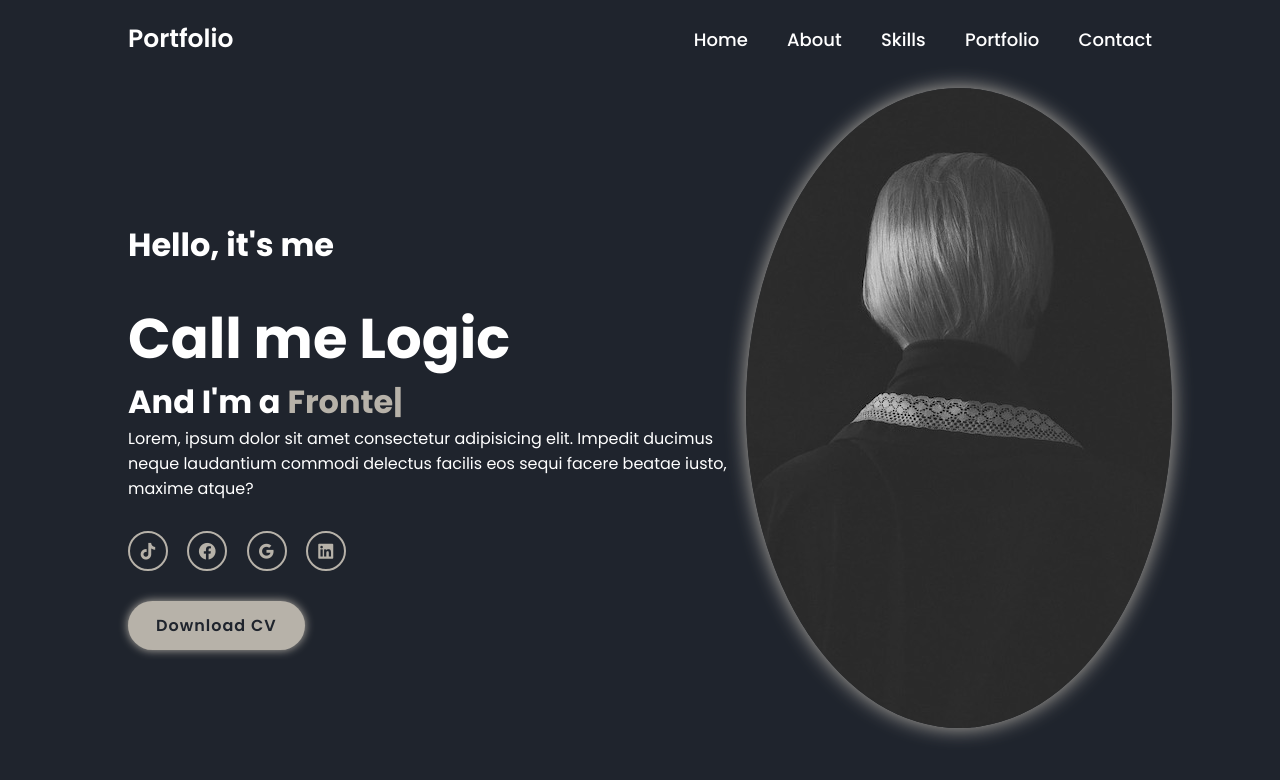
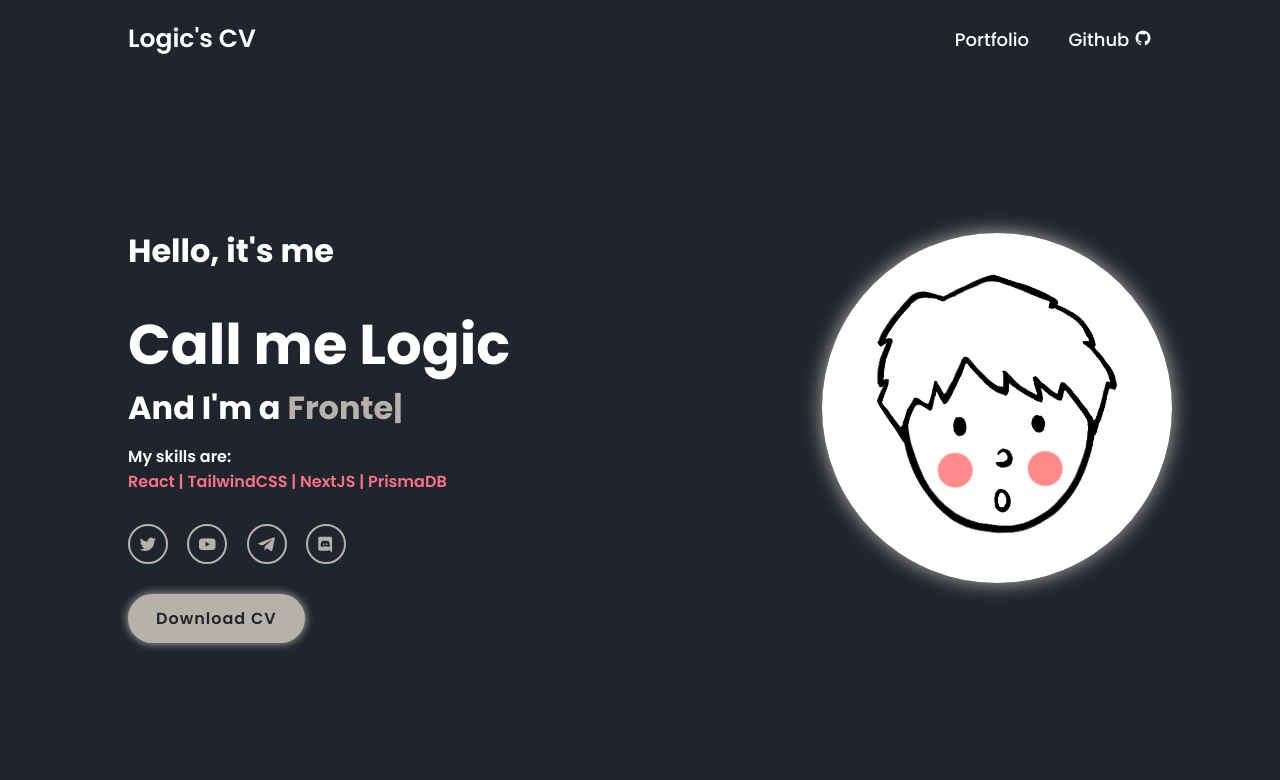
Before and after one commit to TwilightLogic/portfolio-Lucas, a plain HTML site: page index.html in a window 1280 px wide. Drawn offline with nearby package versions, Linux system fonts and the light colour scheme.

Commit message:
update CV

```diff
--- a/index.html
+++ b/index.html
@@ -9,31 +9,29 @@
             href="https://cdn.jsdelivr.net/npm/boxicons@latest/css/boxicons.min.css"
         />
         <link rel="stylesheet" href="style.css" />
+        <link rel="icon" type="image/x-icon" href="/assets/Logic.PNG" />
 
-    <title>portfolio-Lucas</title>
+        <title>Logic's CV</title>
     </head>
     <body>
         <header class="header">
             <!-- Logo -->
-      <a href="#" class="logo">Portfolio</a>
+            <a href="#" class="logo">Logic's CV</a>
 
             <!-- Navigation bar -->
             <nav class="navbar">
-        <a href="#" class="active item" style="--i: 1">Home</a>
-        <a href="#" class="item" style="--i: 2">About</a>
                 <a
                     href="https://olivine-trunk-4be.notion.site/Logic-s-Portfolio-d8d1418827b747f085b415a705108690"
                     class="item"
-          style="--i: 3"
-          >Skills</a
+                    style="--i: 1"
+                    >Portfolio</a
                 >
                 <a
-          href="https://olivine-trunk-4be.notion.site/Logic-s-Portfolio-d8d1418827b747f085b415a705108690"
+                    href="https://github.com/TwilightLogic"
                     class="item"
-          style="--i: 4"
-          >Portfolio</a
-        >
-        <a href="#" class="item" style="--i: 5">Contact</a>
+                    style="--i: 2"
+                    >Github <i class="bx bxl-github"></i
+                ></a>
             </nav>
         </header>
 
@@ -43,23 +41,40 @@
                 <h3>Hello, it's me</h3>
                 <h1>Call me Logic</h1>
                 <h3>And I'm a <span class="multiple-text"></span></h3>
-        <p>
-          Lorem, ipsum dolor sit amet consectetur adipisicing elit. Impedit
-          ducimus neque laudantium commodi delectus facilis eos sequi facere
-          beatae iusto, maxime atque?
+
+                <p class="home-content-desc">
+                    My skills are:
+                    <span class="typed-text"
+                        >React | TailwindCSS | NextJS | PrismaDB</span
+                    >
                 </p>
+
                 <div class="social-media">
-          <a href="#" style="--i: 7"><i class="bx bxl-tiktok"></i></a>
-          <a href="#" style="--i: 8"><i class="bx bxl-facebook-circle"></i></a>
-          <a href="#" style="--i: 9"><i class="bx bxl-google"></i></a>
-          <a href="#" style="--i: 10"><i class="bx bxl-linkedin-square"></i></a>
+                    <a href="https://twitter.com/Logicdevlife" style="--i: 7"
+                        ><i class="bx bxl-twitter"></i
+                    ></a>
+                    <a
+                        href="https://www.youtube.com/channel/UCLsDqQ1TENgQ_i3aVGei0WA"
+                        style="--i: 8"
+                        ><i class="bx bxl-youtube"></i
+                    ></a>
+                    <a href="https://telegram.me/logic_dev" style="--i: 9"
+                        ><i class="bx bxl-telegram"></i
+                    ></a>
+                    <a
+                        href="https://discordapp.com/users/1028236318725120061"
+                        style="--i: 10"
+                        ><i class="bx bxl-discord"></i
+                    ></a>
                 </div>
-        <a href="#" class="btn">Download CV</a>
+                <a target="_blank" href="./assets/Logic's CV.pdf" class="btn"
+                    >Download CV</a
+                >
             </div>
 
             <!-- Main picture -->
             <div class="home-img">
-        <img src="assets/main_pic.JPG" alt="main picture" />
+                <img src="assets/Logic.png" alt="main picture" />
             </div>
         </section>
 
--- a/script.js
+++ b/script.js
@@ -10,7 +10,7 @@ for (let i = 0; i < navbarItems.length; i++) {
 }
 
 const typed = new Typed(".multiple-text", {
-  strings: ["Frontend Developer", "BiliBili Uploader", "TikTok User"],
+    strings: ["Frontend Developer", "Web3 Buidler", "English Enthusiast"],
     typeSpeed: 100,
     backSpeed: 100,
     backDelay: 1000,
--- a/style.css
+++ b/style.css
@@ -31,7 +31,7 @@ body {
     color: #fff;
     text-decoration: none;
     font-weight: 600;
-  cursor: default;
+    cursor: pointer;
     /* opacity: 0; */
     /* Adding animation here */
     animation: slideRight 1s ease forwards;
@@ -103,10 +103,21 @@ body {
     animation-delay: 0.7s;
 }
 
+.home-content-desc {
+    margin-top: 12px;
+    font-size: 24px;
+    font-weight: 600;
+}
+
+.typed-text {
+    color: rgb(251 113 133);
+    display: block;
+}
+
 .home-img img {
     /* width: 450px;
   height: 450px; */
-  max-width: 450px;
+    max-width: 350px;
     border-radius: 50%;
     margin-right: -20px;
     box-shadow: 0 0 20px #b7b2a9;
@@ -165,6 +176,10 @@ body {
     background: none;
     color: #b7b2a9;
     border: 2px solid #b7b2a9;
+}
+
+.bxl-github {
+    font-size: 18px;
 }
 
 /* animations ⬇️ */
```
Also changed, not shown: assets/Logic.PNG (added), assets/main_pic.JPG (deleted), 3 other files. Lines whose indentation alone changed are shown as unchanged.
